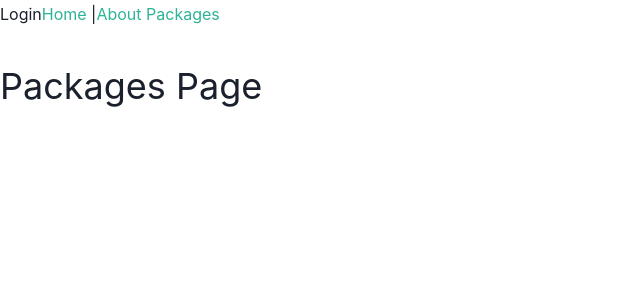
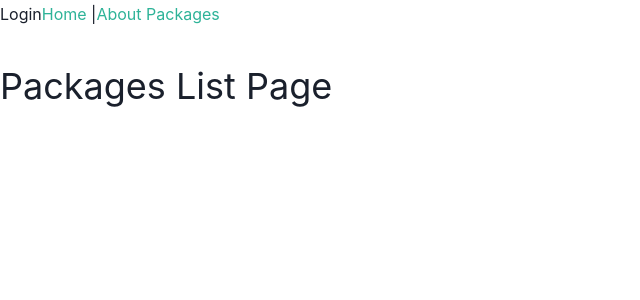
Before and after one commit to AnshulAgrawal999/my-redux-app, a React (Vite) app: page /packages in a window 1280 px wide. Shown: the top 300 px of the page, without its empty margins (0-640 px from the left). Built offline with nearby package versions, Linux system fonts and the light colour scheme.

Commit message:
add PackagesList page

```diff
--- a/src/App.jsx
+++ b/src/App.jsx
@@ -4,7 +4,7 @@ import { BrowserRouter as Router, Routes, Route, Link } from 'react-router-dom';
 import { login, logout } from './redux/userSlice';
 import CounterPage from './pages/CounterPage';
 import AboutPage from './pages/AboutPage';
-import Packages from './pages/Packages'
+import PackagesList from './pages/PackagesList'
 
 function App() {
     const isAuthenticated = useSelector((state) => state.user.isAuthenticated);
@@ -44,7 +44,7 @@ function App() {
 
                 <Route path="/" element={<CounterPage />} />
                 <Route path="/about" element={<AboutPage />} />
-                <Route path="/packages" element={<Packages />} />
+                <Route path="/packages" element={<PackagesList />} />
 
             </Routes>
 
--- a/src/pages/Packages.jsx
+++ b/src/pages/PackagesList.jsx
@@ -1,12 +1,12 @@
 import React from 'react'  ;
 
-function Packages() {
+function PackagesList() {
     return (
         <div>
-            <h1>Packages Page</h1>
+            <h1>Packages List Page</h1>
             <p></p>
         </div>
     );
 }
 
-export default Packages  ;
+export default PackagesList  ;
```
